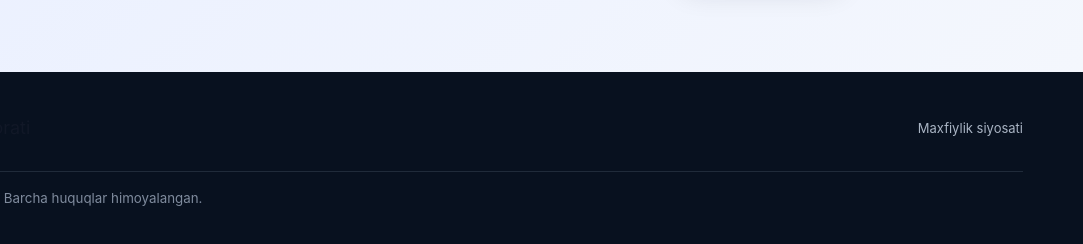
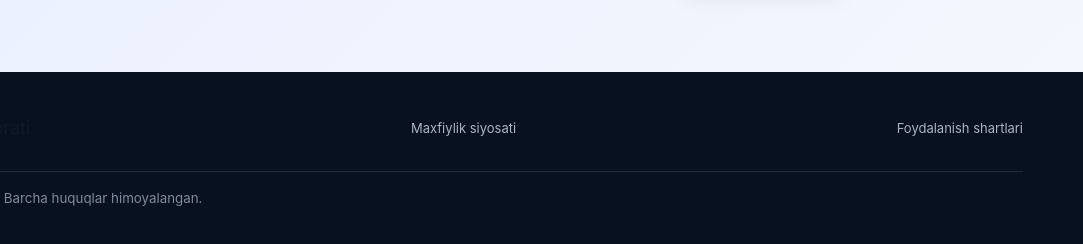
Before and after one commit to sardoryakubov94-source/OilaNazorati, a plain HTML site: page index.html in a window 1280 px wide. Shown: the part 6847-7091 px from the top of the page, 197-1280 px from the left. Drawn offline with Linux system fonts and the light colour scheme.

Commit message:
Link terms of use from website footer

```diff
--- a/index.html
+++ b/index.html
@@ -31,7 +31,7 @@
 <section id="maxfiylik" class="section"><div class="wrap privacy"><div><label>ISHONCH VA MAXFIYLIK</label><h2>Ilova imkoniyatlarini yashirmaymiz.</h2><p>Oila Nazorati qurilma darajasidagi Android ruxsatlari orqali ishlaydi. Qaysi ma’lumotlar olinishi berilgan ruxsatlar va ishlatilayotgan funksiyaga bog‘liq.</p><ul><li>✓ SMS: xabar mazmuni, raqam va vaqt</li><li>✓ Qo‘ng‘iroqlar: raqam, turi, vaqt va davomiylik</li><li>✓ Lokatsiya va foydalanish statistikasi</li><li>✓ Bildirishnomalar — tegishli ruxsat bilan</li><li>✓ Screenshot — ekran ruxsati bilan</li></ul><a href="privacy.html">To‘liq maxfiylik siyosati →</a></div><aside><span>🔒</span><h3>Ruxsatlar asosida</h3><p>Android tizimi ruxsatlari monitoringning qaysi qismlari ishlashini belgilaydi.</p><hr><b>Lokatsiya — Ruxsat bilan</b><b>SMS — Ruxsat bilan</b><b>Qo‘ng‘iroqlar — Ruxsat bilan</b><b>Bildirishnomalar — Maxsus ruxsat</b><b>Ekran — Media Projection</b></aside></div></section>
 <section id="savollar" class="section faq"><div class="wrap"><label>FAQ</label><h2>Ko‘p so‘raladigan savollar.</h2><details open><summary>Ilova qayerdan yuklanadi?</summary><p>Farzand Android qurilmasiga o‘rnatiladigan APK ushbu saytdagi “Android uchun yuklab olish” tugmasi orqali yuklanadi. Ota-ona iPhone ishlatsa, “iPhone iOS uchun web” tugmasi orqali iPhone uchun bepul panelni ilova kabi bosh ekranga qo‘shishi mumkin.</p></details><details><summary>iPhone’da qanday o‘rnatiladi?</summary><p>iPhone’da Safari orqali iOS sahifasini oching, Share / Ulashish tugmasini bosing va “Add to Home Screen / Bosh ekranga qo‘shish”ni tanlang.</p></details><details><summary>SMS nazorati nimani ko‘rsatadi?</summary><p>Kiruvchi va chiquvchi SMS bo‘yicha xabar matni, raqam va vaqt kabi ma’lumotlarni ko‘rsatish imkoniyati mavjud.</p></details><details><summary>Hamma funksiya avtomatik ishlaydimi?</summary><p>Yo‘q. Android ruxsatlari berilishi va ayrim maxsus xizmatlar yoqilishi kerak bo‘lishi mumkin.</p></details></div></section>
 <section class="cta"><div class="wrap"><div><h2>Oila Nazoratini hoziroq boshlang.</h2><p>Android APK yoki iPhone iOS variantini tanlang.</p></div><div class="actions"><a class="btn" href="#qanday" onclick="return guideFirst(event)">Android APK ↓</a><a class="btn ghost" href="ios.html"><svg class="ios-icon" viewBox="0 0 24 24" aria-hidden="true"><path d="M17.05 20.28c-.98.95-2.05.8-3.08.35-1.09-.46-2.09-.48-3.24 0-1.44.63-2.2.45-3.52-.35C2.79 15.25 3.51 7.59 8.96 7.31c1.32.07 2.24.73 3.02.79 1.17-.24 2.29-.91 3.54-.84 1.5.12 2.63.71 3.4 1.8-3.1 1.86-2.37 5.95.48 7.09-.57 1.5-1.3 2.99-2.35 4.14zM12.03 7.25C11.88 5.02 13.69 3.18 15.77 3c.29 2.58-2.34 4.5-3.74 4.25z"/></svg>iPhone iOS →</a></div></div></section>
-</main><footer><div class="wrap foot"><a class="brand" href="#top"><span><img src="icons/app-logo.svg" alt="Oila Nazorati logotipi"></span><b>Oila</b> Nazorati</a><a href="privacy.html">Maxfiylik siyosati</a><small>© 2026 Oila Nazorati. Barcha huquqlar himoyalangan.</small></div></footer>
+</main><footer><div class="wrap foot"><a class="brand" href="#top"><span><img src="icons/app-logo.svg" alt="Oila Nazorati logotipi"></span><b>Oila</b> Nazorati</a><a href="privacy.html">Maxfiylik siyosati</a><a href="terms.html">Foydalanish shartlari</a><small>© 2026 Oila Nazorati. Barcha huquqlar himoyalangan.</small></div></footer>
 <div class="modalOverlay" id="guideModal"><div class="modalBox"><div class="modalIcon">⚠️</div><h3>Diqqat!</h3><p>Ilovani to‘g‘ri va xavfsiz o‘rnatish uchun avval pastdagi <b>«O‘rnatish va foydalanish yo‘riqnomasi»</b> bilan albatta tanishib chiqing.<br><br>Hozir o‘sha bo‘limga o‘tkazamiz.</p><button onclick="closeGuideModal()">Tushunarli, o‘tish →</button><a class="modalSecondary" href="https://github.com/sardoryakubov94-source/OilaNazorati/releases/download/latest-apk/oila-nazorati.apk" download>Yo‘riqnoma bilan tanishganman — o‘rnatish ↓</a></div></div>
 <script>
 function guideFirst(e){
```
